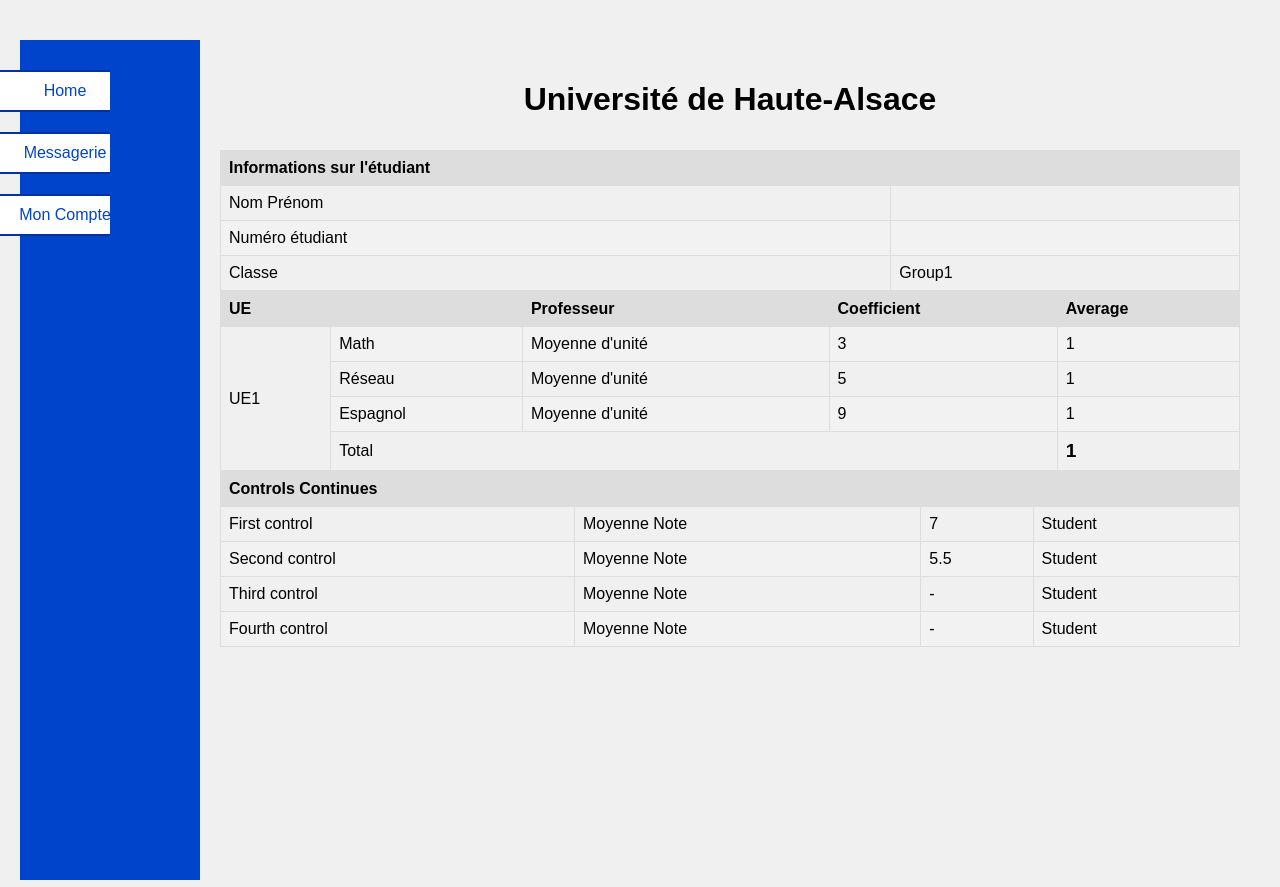
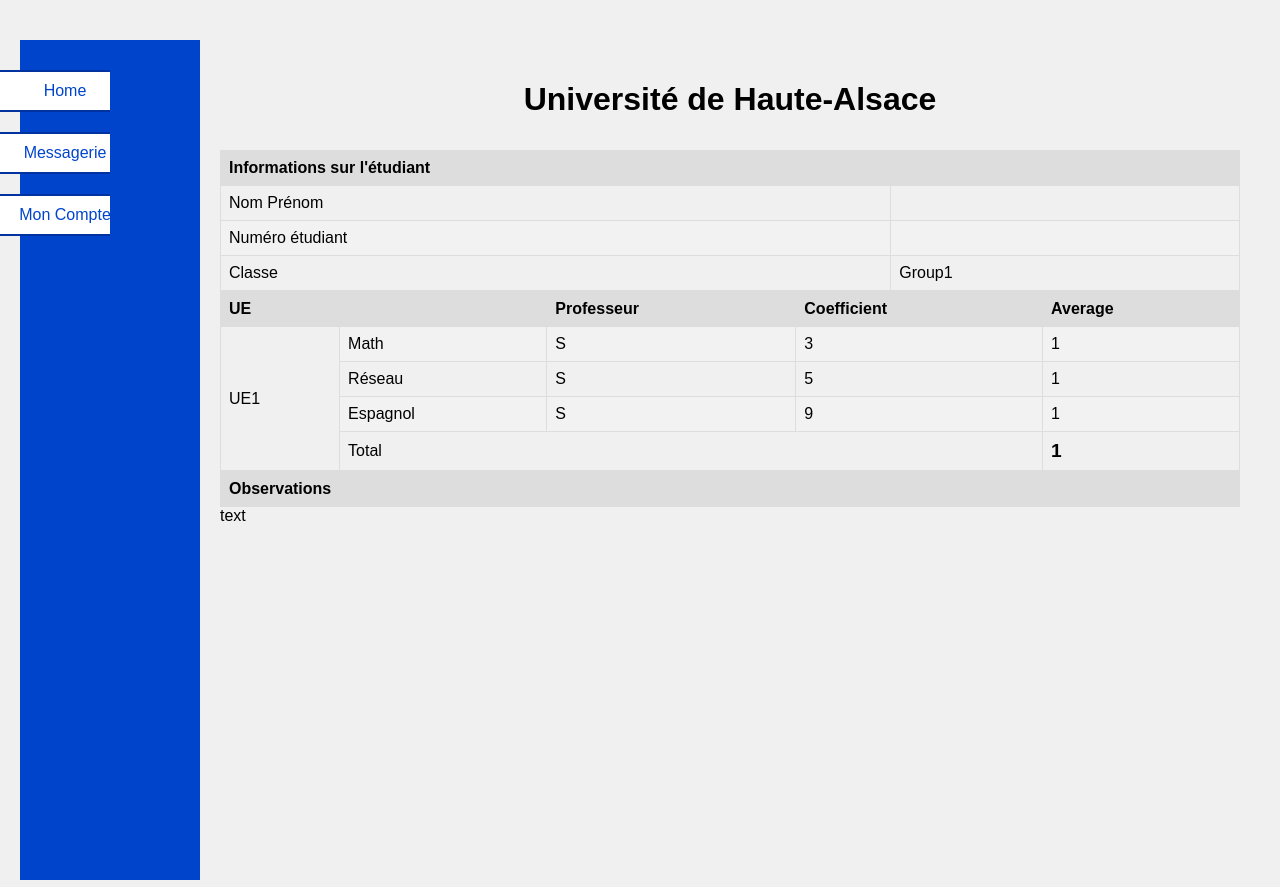
Before and after one commit to tryskas/Unote, a Django app: template Unote/users/templates/notes/studentview.html in a window 1280 px wide. Shown: the top 887 px of the page. Run offline with Django 5.2, Linux system fonts and the light colour scheme; data comes from the database, SQL or seed files in the repository; both versions use the stored data as it was after the commit; tables that the repository leaves empty hold one stand-in row (values such as "Sample post"); the template is opened without the code that fills it: values that come from a table or form of the project are taken from there, most other values are stand-ins (such as "Sample title", 1, 10 or a date in 2020); lists and menus that the app fills with data are empty; parts of the project's set-up code (start-up, migrations or seed data) failed here and were passed over.

Commit message:
jdnnzaoodzen

```diff
--- a/Unote/users/templates/notes/studentview.html
+++ b/Unote/users/templates/notes/studentview.html
@@ -42,12 +42,14 @@
 
     {% for mat in unite.Subjects.all %}
     {% with i=forloop.counter %}
+    {% with k=forloop.counter %}
     <tr>
         <td> {{ mat.name }} </td>
-        <td>Moyenne d'unité</td>
+        <td> {{ teachers|slice:j|last|slice:k|last }}</td>
         <td>{{ mat.coeff }}</td>
           <td>{{ subj_average|slice:j|last|slice:i|last }}</td>
     </tr>
+    {% endwith %}
     {% endwith %}
     {% endfor %}
 
@@ -65,37 +67,9 @@
 <table>
   <thead>
   <tr>
-      <th colspan="5">Controls Continues</th>
+      <th colspan="5">Observations</th>
   </tr>
   </thead>
-  <tbody>
-  <tr>
-      <td>First control</td>
-      <td>Moyenne Note</td>
-      <td>7</td>
-      <td>Student</td>
-
-  </tr>
-  <tr>
-      <td>Second control</td>
-      <td>Moyenne Note</td>
-      <td>5.5</td>
-      <td>Student</td>
-
-  </tr>
-  <tr><td>Third control</td>
-      <td>Moyenne Note</td>
-      <td>-</td>
-      <td>Student</td>
-
-  </tr>
-  <tr>
-      <td>Fourth control</td>
-      <td>Moyenne Note</td>
-      <td>-</td>
-      <td>Student</td>
-
-  </tr>
-  </tbody>
 </table>
+text
 {% endblock %}
```
Also changed, not shown: Unote/users/views.py (+11 -4 lines), Unote/db.sqlite3.
